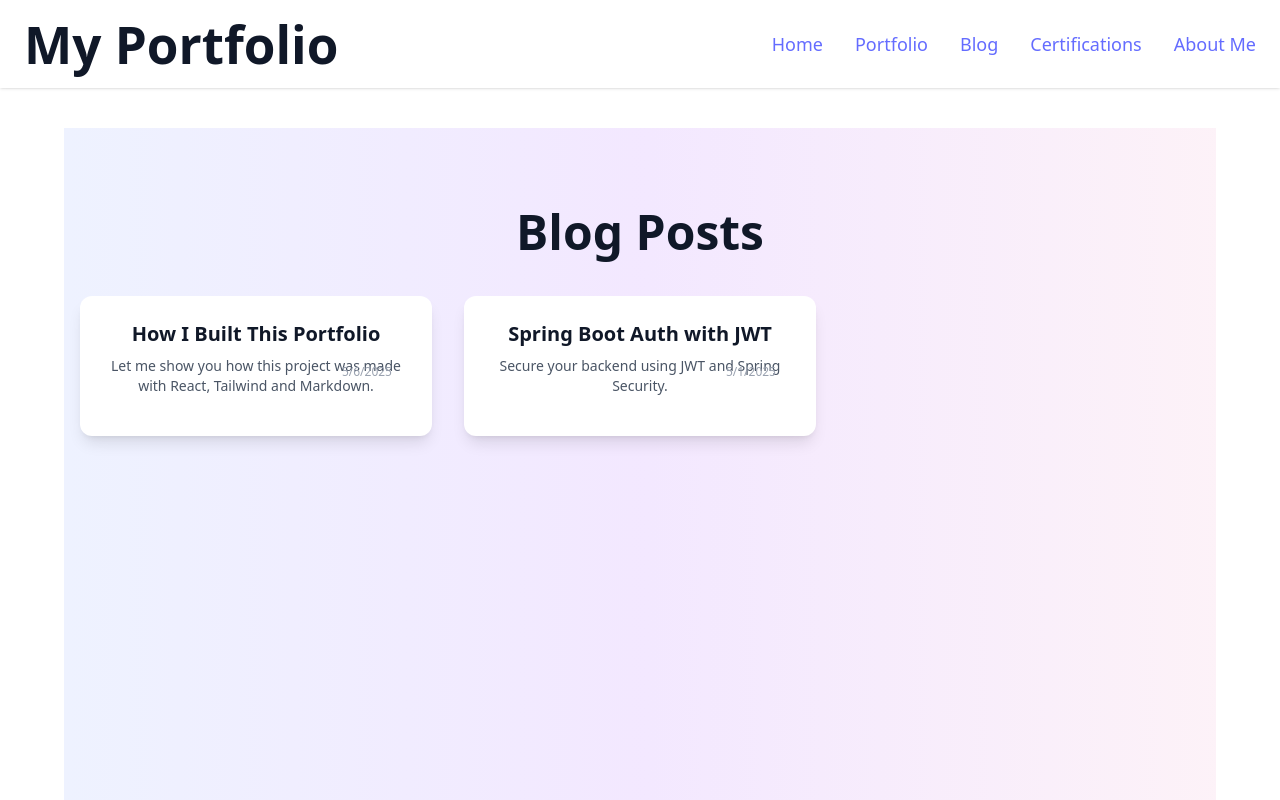
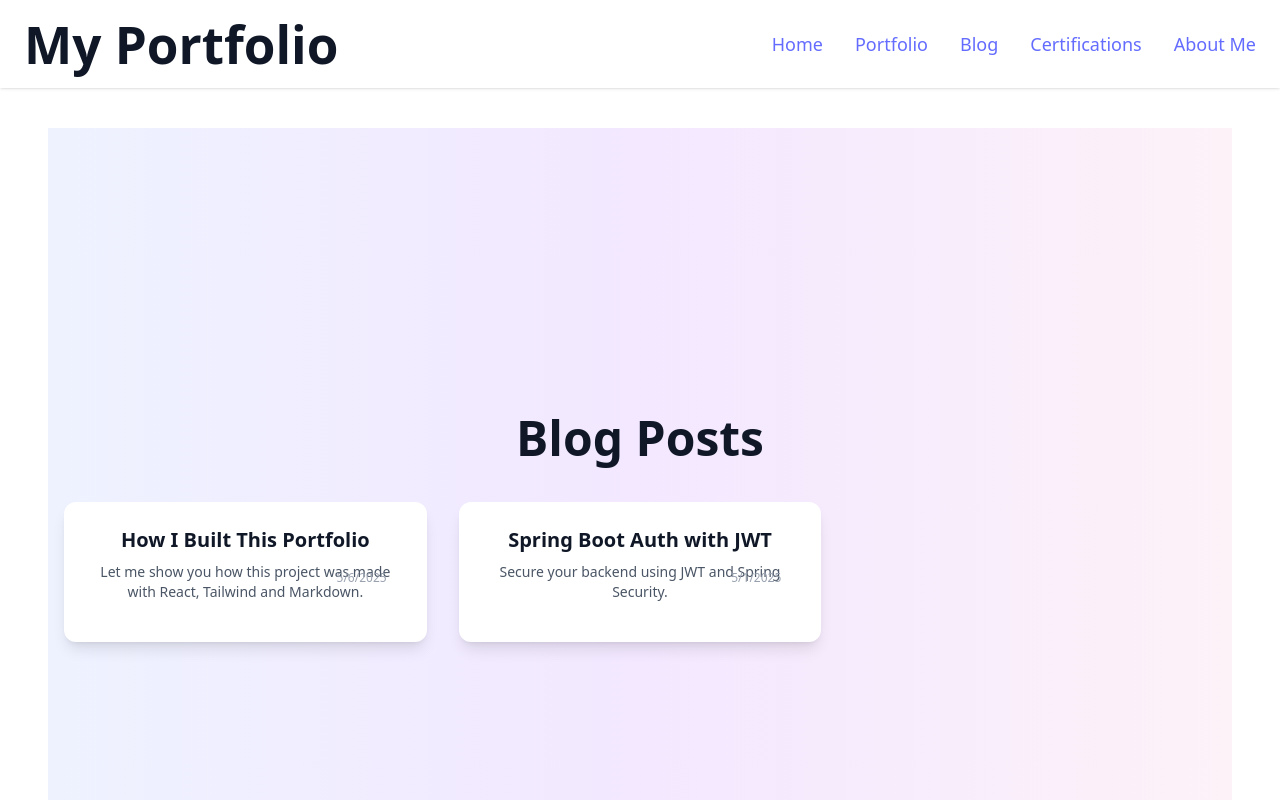
Before and after one commit to Senegalion/Dev-Portfolio-Blog, a React (Vite) app: page /blog in a window 1280 px wide. Shown: the top 800 px of the page. Built offline with nearby package versions, Linux system fonts and the light colour scheme.

Commit message:
centrized posts in blog

```diff
--- a/src/pages/Blog.tsx
+++ b/src/pages/Blog.tsx
@@ -19,8 +19,8 @@ const posts = [
 
 function Blog() {
   return (
-    <section className="min-h-screen bg-gradient-to-r from-indigo-50 via-purple-100 to-pink-50 dark:from-gray-900 dark:via-gray-800 dark:to-gray-700 py-20">
-      <div className="max-w-6xl mx-auto space-y-10">
+    <section className="min-h-screen flex items-center justify-center bg-gradient-to-r from-indigo-50 via-purple-100 to-pink-50 dark:from-gray-900 dark:via-gray-800 dark:to-gray-700 px-4">
+      <div className="w-full max-w-6xl space-y-10">
         <motion.h2
           initial={{ opacity: 0, y: -50 }}
           animate={{ opacity: 1, y: 0 }}
@@ -30,7 +30,7 @@ function Blog() {
           Blog Posts
         </motion.h2>
 
-        <div className="grid grid-cols-1 sm:grid-cols-2 lg:grid-cols-3 gap-8 px-4">
+        <div className="grid grid-cols-1 sm:grid-cols-2 lg:grid-cols-3 gap-8">
           {posts.map((post, index) => (
             <motion.div
               key={post.slug}
--- a/src/pages/Post.tsx
+++ b/src/pages/Post.tsx
@@ -31,7 +31,7 @@ function Post() {
   if (error) return <div className="text-center text-red-600">{error}</div>;
 
   return (
-    <div className="bg-gradient-to-r from-indigo-600 via-purple-600 to-pink-600 p-10 min-h-screen flex items-center justify-center">
+    <div className="bg-gradient-to-r from-indigo-600 via-purple-600 to-pink-600 p-10 min-h-screen flex items-center justify-center -translate-x-10">
       <div className="max-w-3xl mx-auto bg-white dark:bg-gray-800 shadow-2xl rounded-3xl p-12 transform transition-all hover:scale-105 hover:shadow-2xl">
         <motion.div
           initial={{ opacity: 0, y: 50 }}
```
